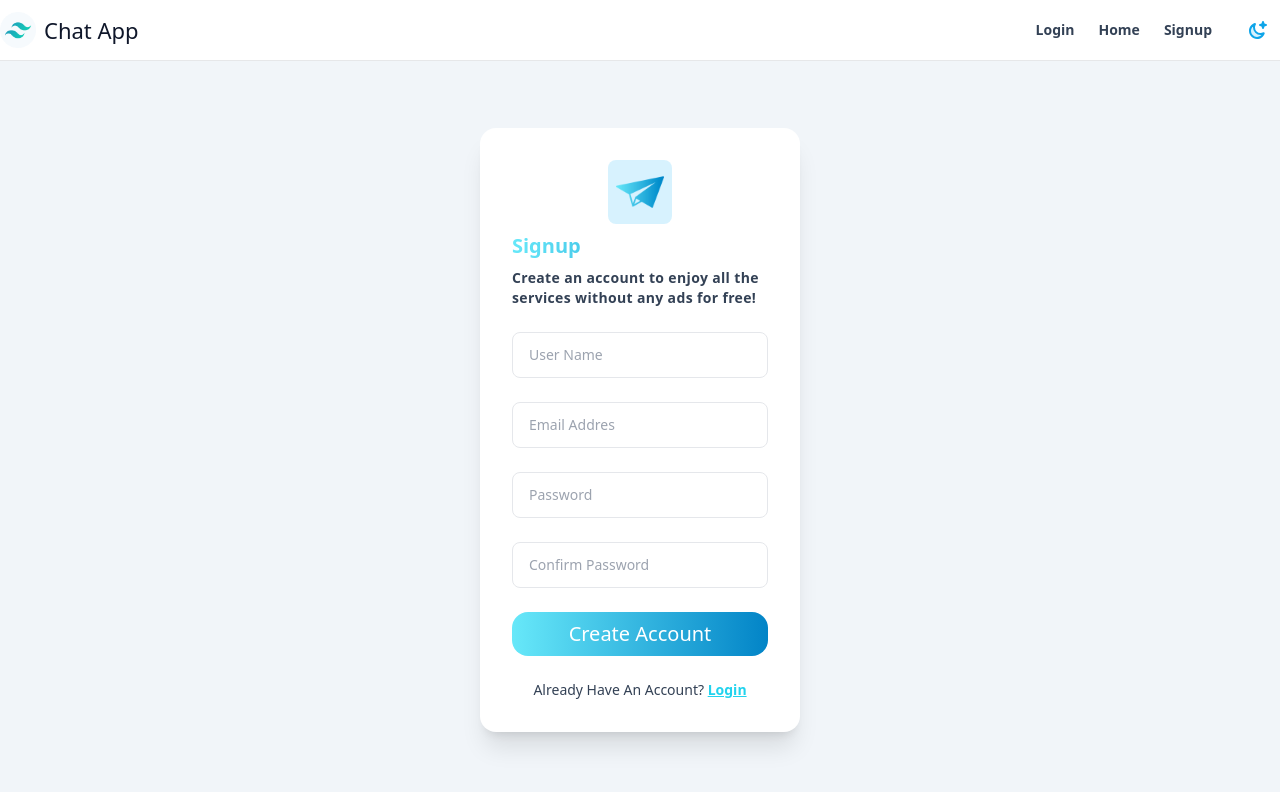
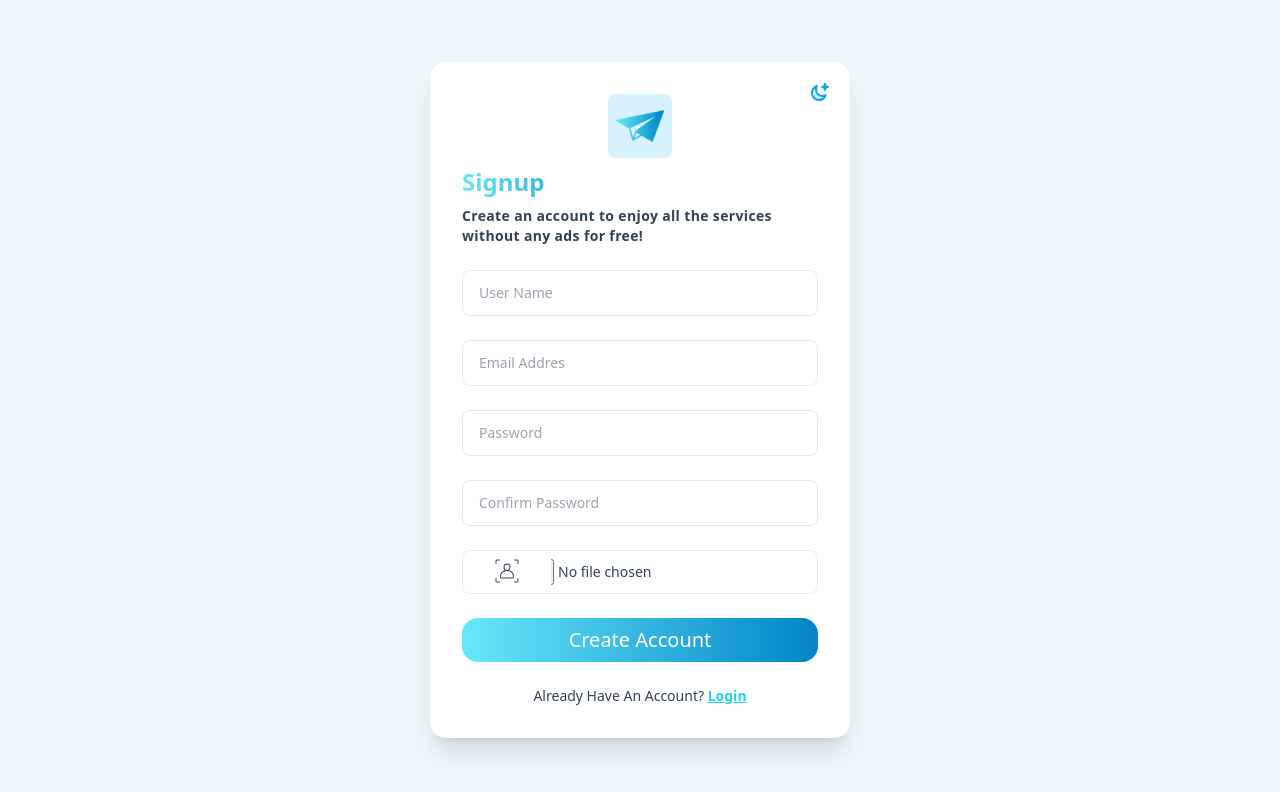
Before and after one commit to suzon-ahmmed/react-chat-app, a React (Create React App) app: page /signup in a window 1280 px wide. Shown: the top 792 px of the page. Built offline with nearby package versions, Linux system fonts and the light colour scheme.

Commit message:
complite login signup page design

```diff
--- a/src/components/Layout.js
+++ b/src/components/Layout.js
@@ -1,14 +1,14 @@
 import React from "react";
-import Navbar from "./Navbar";
+// import Navbar from "./Navbar";
 
 export default function Layout({ children }) {
   return (
     <>
-      <header>
+      {/* <header>
         <Navbar />
-      </header>
+      </header> */}
       <main>
-        <div className="container mt-[60px]">{children}</div>
+        <div className="container">{children}</div>
       </main>
     </>
   );
--- a/src/components/Login.js
+++ b/src/components/Login.js
@@ -1,39 +1,43 @@
 import React from "react";
 import { Link } from "react-router-dom";
 import Logo from "../assets/images/send.png";
+import Toggle from "./themeContext/Toggle";
 
 export default function Login() {
   return (
     <div>
       <form
         action="#"
-        className="h-[calc(100vh-60px)] flex justify-center items-center"
+        className="h-[calc(100vh)] flex justify-center items-center "
       >
-        <div className="py-8 px-8 bg-white rounded-2xl shadow-xl dark:bg-gray-800 dark:border-gray-700 z-20 w-80 flex flex-col items-center justify-center">
+        <div className="py-8 px-8 bg-white rounded-2xl shadow-xl dark:bg-gray-800 dark:border-gray-700 z-20 w-80 sm:w-[420px] relative flex flex-col items-center justify-center">
+            <div className="absolute top-2 right-2">
+                <Toggle />
+            </div>
           <div className="bg-sky-400/20 dark:bg-sky-400/30 w-16 h-16 rounded-lg flex items-center justify-center">
             <img src={Logo} className="w-12" alt="" />
           </div>
           <div className="w-full mt-2">
-            <h2 className="text-transparent bg-clip-text font-bold bg-gradient-to-r from-cyan-300 to-sky-600 font mb-2 text-xl">
+            <h2 className="font-bold text-transparent bg-clip-text bg-gradient-to-r from-cyan-300 via-sky-600 to-sky-800 mb-2 text-2xl">
               Login
             </h2>
             <p className="text-sm mb-3 font-semibold tracking-wide cursor-pointer">
-            Please log in to your account.
-          </p>
+              Please log in to your account.
+            </p>
           </div>
           <input
-            type="text"
+            type="text" required
             placeholder="Email Addres"
             className="block text-sm py-3 px-4 my-3 focus:border-cyan-400 rounded-lg w-full border outline-none bg-transparent"
           />
           <input
-            type="text"
+            type="password" required
             placeholder="Password"
             className="block text-sm py-3 px-4 my-3  focus:border-cyan-400 rounded-lg w-full border outline-none bg-transparent"
           />
 
-          <button className="py-2 w-full  text-xl my-3 text-white bg-gradient-to-r from-cyan-300 to-sky-600 rounded-2xl">
-            Create Account
+          <button className="gradient-btn">
+            Login
           </button>
           <p className="mt-3 text-sm">
             Already Have An Account?{" "}
--- a/src/components/Signup.js
+++ b/src/components/Signup.js
@@ -1,51 +1,72 @@
 import React from "react";
 import { Link } from "react-router-dom";
 import Logo from "../assets/images/send.png";
+import Toggle from "./themeContext/Toggle";
 
 export default function Signup() {
   return (
     <div>
       <form
         action="#"
-        className="h-[calc(100vh-60px)] flex justify-center items-center"
+        className="h-[calc(100vh)] flex justify-center items-center"
       >
-        <div className="py-8 px-8 bg-white rounded-2xl shadow-xl dark:bg-gray-800 dark:border-gray-700 z-20 w-80 flex flex-col items-center justify-center">
+        <div className="relative py-8 px-8 bg-white rounded-2xl shadow-xl dark:bg-gray-800 dark:border-gray-700 z-20 w-80 sm:w-[420px] flex flex-col items-center justify-center">
+          <div className="absolute top-2 right-2">
+            <Toggle />
+          </div>
           <div className="bg-sky-400/20 dark:bg-sky-400/30 w-16 h-16 rounded-lg flex items-center justify-center">
             <img src={Logo} className="w-12" alt="" />
           </div>
           <div className="w-full mt-2">
-            <h2 className="text-transparent bg-clip-text font-bold bg-gradient-to-r from-cyan-300 to-sky-600 font mb-2 text-xl">
+            <h2 className="font-bold text-transparent bg-clip-text bg-gradient-to-r from-cyan-300 via-sky-600 to-sky-800 mb-2 text-2xl">
               Signup
             </h2>
             <p className="text-sm mb-3 font-semibold tracking-wide cursor-pointer">
-            Create an account to enjoy all the services without any ads for
-            free!
-          </p>
+              Create an account to enjoy all the services without any ads for
+              free!
+            </p>
           </div>
-
 
           <input
             type="text"
+            required
             placeholder="User Name"
             className="block text-sm py-3 px-4 my-3 focus:border-cyan-400 rounded-lg w-full border outline-none bg-transparent"
           />
           <input
-            type="text"
+            type="email"
+            required
             placeholder="Email Addres"
             className="block text-sm py-3 px-4 my-3 focus:border-cyan-400 rounded-lg w-full border outline-none bg-transparent"
           />
           <input
-            type="text"
+            type="password"
+            required
             placeholder="Password"
             className="block text-sm py-3 px-4 my-3  focus:border-cyan-400 rounded-lg w-full border outline-none bg-transparent"
           />
           <input
-            type="text"
+            type="password"
+            required
             placeholder="Confirm Password"
             className="block text-sm py-3 px-4 my-3  focus:border-cyan-400 rounded-lg w-full border outline-none bg-transparent"
           />
 
-          <button className="py-2 w-full  text-xl my-3 text-white bg-gradient-to-r from-cyan-300 to-sky-600 rounded-2xl">
+          <label className="flex relative text-sm py-2 pr-4 my-3 overflow-hidden focus:border-cyan-400 rounded-lg w-full border outline-none bg-transparent">
+            <span className="text-base leading-normal absolute top-[7px] sm:top-[8px]  h-[34px] flex justify-center bg-white dark:bg-gray-800  w-[88px]">
+              <svg
+                className="w-6 h-6"
+                fill="currentColor"
+                xmlns="http://www.w3.org/2000/svg"
+                viewBox="0 0 48 48"
+              >
+                <path d="M1,9V4A3.0033,3.0033,0,0,1,4,1H9A1,1,0,0,1,9,3H4A1.001,1.001,0,0,0,3,4V9A1,1,0,0,1,1,9ZM44,1H39a1,1,0,0,0,0,2h5a1.001,1.001,0,0,1,1,1V9a1,1,0,0,0,2,0V4A3.0033,3.0033,0,0,0,44,1ZM9,45H4a1.001,1.001,0,0,1-1-1V39a1,1,0,0,0-2,0v5a3.0033,3.0033,0,0,0,3,3H9a1,1,0,0,0,0-2Zm37-7a1,1,0,0,0-1,1v5a1.001,1.001,0,0,1-1,1H39a1,1,0,0,0,0,2h5a3.0033,3.0033,0,0,0,3-3V39A1,1,0,0,0,46,38Zm-8-2.248A3.2521,3.2521,0,0,1,34.7515,39H13.2485A3.2521,3.2521,0,0,1,10,35.752v-.5527a13.3807,13.3807,0,0,1,9.7149-12.8465,6.857,6.857,0,0,1-2.6241-5.3908V15.8711a6.9093,6.9093,0,0,1,13.8184,0v1.0908a6.857,6.857,0,0,1-2.6242,5.3909A13.3812,13.3812,0,0,1,38,35.2ZM23.9619,21.833h.0762a4.8768,4.8768,0,0,0,4.8711-4.8711V15.8711a4.9093,4.9093,0,0,0-9.8184,0v1.0908A4.8768,4.8768,0,0,0,23.9619,21.833ZM36,35.2A11.38,11.38,0,0,0,24.6333,23.833H23.3662A11.3788,11.3788,0,0,0,12,35.1992v.5527A1.25,1.25,0,0,0,13.2485,37H34.7515A1.25,1.25,0,0,0,36,35.752Z"></path>
+              </svg>
+            </span>
+            <input type="file" className="" required />
+          </label>
+
+          <button type="submit" className="gradient-btn">
             Create Account
           </button>
           <p className="mt-3 text-sm">
--- a/src/components/themeContext/Toggle.js
+++ b/src/components/themeContext/Toggle.js
@@ -7,7 +7,7 @@ const Toggle = () => {
   return (
     <div>
       {theme === "dark" ? (
-        <button
+        <div
           onClick={() => setTheme(theme === "dark" ? "light" : "dark")}
           className="text-cyan-500  hover:bg-gray-100 dark:hover:bg-gray-700  dark:focus:ring-gray-700 rounded-lg text-sm p-2.5 cursor-pointer"
         >
@@ -28,9 +28,9 @@ const Toggle = () => {
               className="stroke-sky-500"
             ></path>
           </svg>
-        </button>
+        </div>
       ) : (
-        <button
+        <div
           onClick={() => setTheme(theme === "dark" ? "light" : "dark")}
           className="text-cyan-500 hover:bg-gray-100 dark:hover:bg-gray-700  dark:focus:ring-gray-700 rounded-lg text-sm p-2.5 cursor-pointer"
         >
@@ -52,7 +52,7 @@ const Toggle = () => {
               className="fill-sky-500"
             ></path>
           </svg>
-        </button>
+        </div>
       )}
     </div>
   );
--- a/src/index.css
+++ b/src/index.css
@@ -6,3 +6,12 @@
 body {
     @apply antialiased text-slate-700 dark:text-slate-200 bg-slate-100 dark:bg-slate-900;
   }
+
+  .gradient-btn{
+  @apply  py-2 w-full  text-xl my-3 text-white bg-gradient-to-r from-cyan-300 to-sky-600 rounded-2xl;
+
+  }
+  .gradient-btn:hover{
+    @apply   bg-gradient-to-r from-sky-600 to-cyan-300 rounded-2xl;
+
+  }
```
